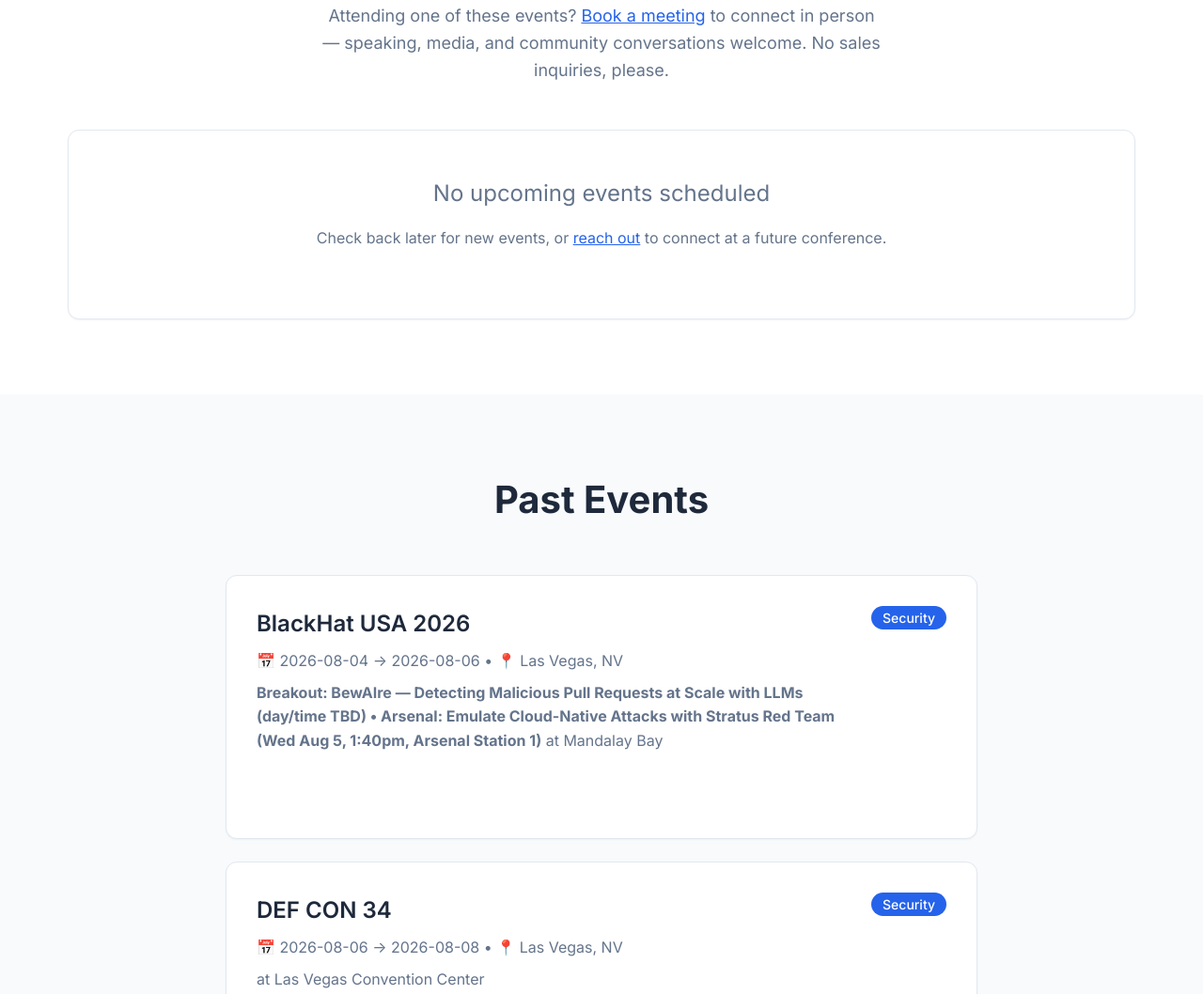
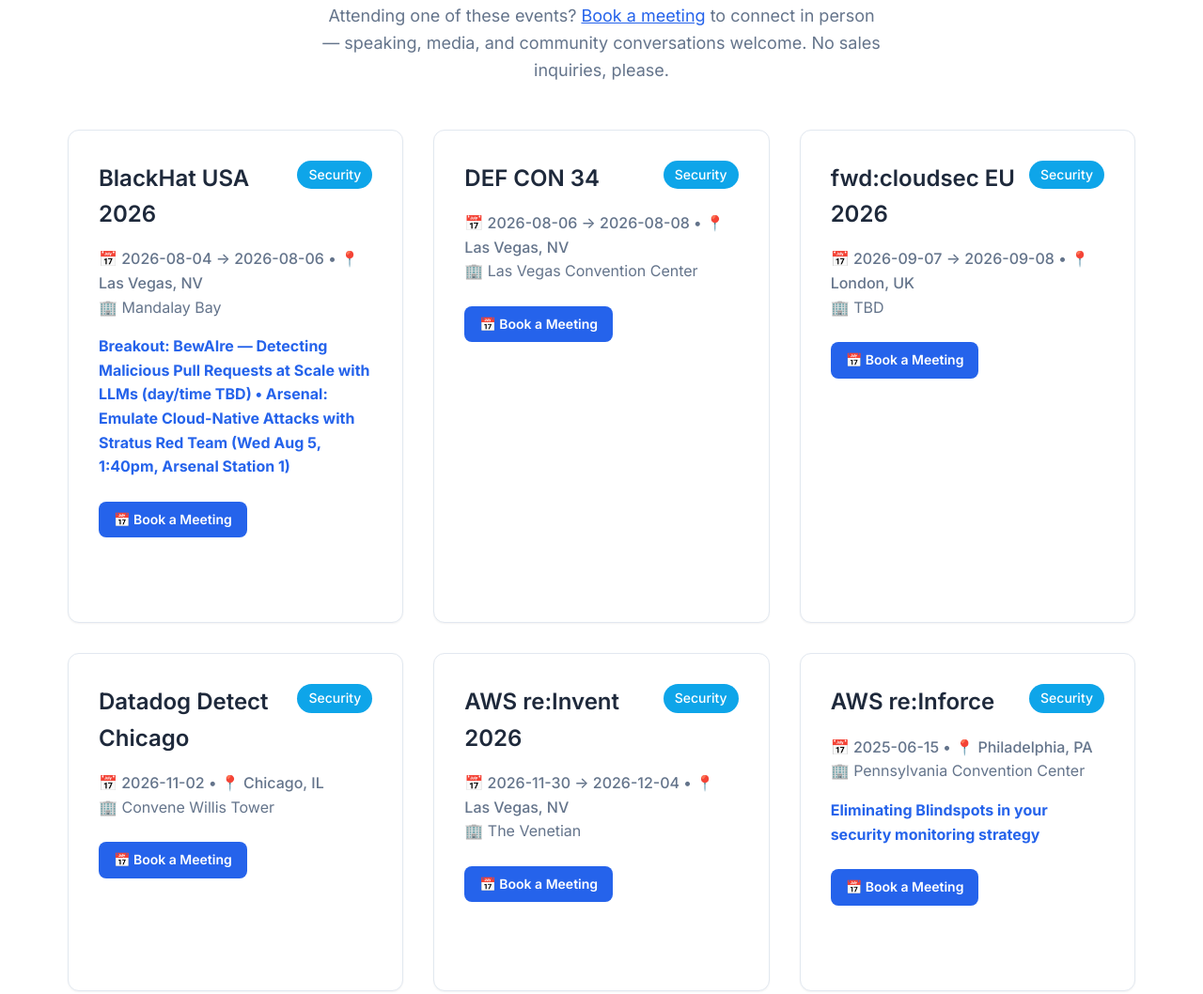
Before and after one commit to andrewkrug/andrewkrug.github.io, an Eleventy site: page src/wheres-andrew.njk in a window 1280 px wide. Shown: the part 2000-3058 px from the top of the page at 94% size. Built offline with nearby package versions, Linux system fonts and the light colour scheme; Eleventy itself is replaced by a stand-in of ours; files that its build step writes are made by us from their sources.

Commit message:
nightly-optimize: No runtime logs exist for this site, so I fixed two provable static bugs: the Where's Andrew 'No upc
- [bugfix] src/wheres-andrew.njk: Replaced the hasUpcoming flag (set inside a for loop, which Nunjucks scopes to the loop frame so the flag never became true) with a single upcomingList computed via selectattr("date", "isFutureEvent")
- [bugfix] Makefile: Fixed the `all` help target's grep pattern '^[^#[:space:]^\.PHONY.*]:' — the [:space:] POSIX class lacked its outer bracket pair so it matched literal characters, silently excluding targets starting w

Tests: node --check .eleventy.js; python3 YAML/JSON parse of src/_data/*; python3 Nunjucks tag-balance check over all src/**/*.njk; make all -> passed

Model: kimi/kimi-for-coding via pi
Automated-By: nightly-optimize (cortana)

```diff
--- a/src/wheres-andrew.njk
+++ b/src/wheres-andrew.njk
@@ -58,10 +58,8 @@
         </p>
 
         <div class="card-grid">
-            {% set hasUpcoming = false %}
-            {% for event in events.upcoming %}
-            {% if event.date | isFutureEvent %}
-            {% set hasUpcoming = true %}
+            {% set upcomingList = events.upcoming | selectattr("date", "isFutureEvent") | list %}
+            {% for event in upcomingList %}
             <div class="card event-card" data-type="upcoming {{ event.type }}">
                 <div style="display: flex; justify-content: between; align-items: start; margin-bottom: 1rem;">
                     <h3 style="margin: 0; flex: 1;">{{ event.name }}</h3>
@@ -85,9 +83,8 @@
                     <button class="btn btn-secondary show-on-map" data-lat="{{ event.coordinates[0] }}" data-lng="{{ event.coordinates[1] }}" data-name="{{ event.name }}" style="font-size: 0.875rem; padding: 0.5rem 1rem;">Show on Map</button>
                 </div>
             </div>
-            {% endif %}
             {% endfor %}
-            {% if not hasUpcoming %}
+            {% if upcomingList.length === 0 %}
             <div class="card" style="text-align: center; padding: 3rem;">
                 <h3 style="color: var(--text-secondary); font-weight: 400;">No upcoming events scheduled</h3>
                 <p style="color: var(--text-secondary); margin-top: 1rem;">Check back later for new events, or <a href="/contact/" style="color: var(--primary-color);">reach out</a> to connect at a future conference.</p>
```
Also changed, not shown: 1 other file.
